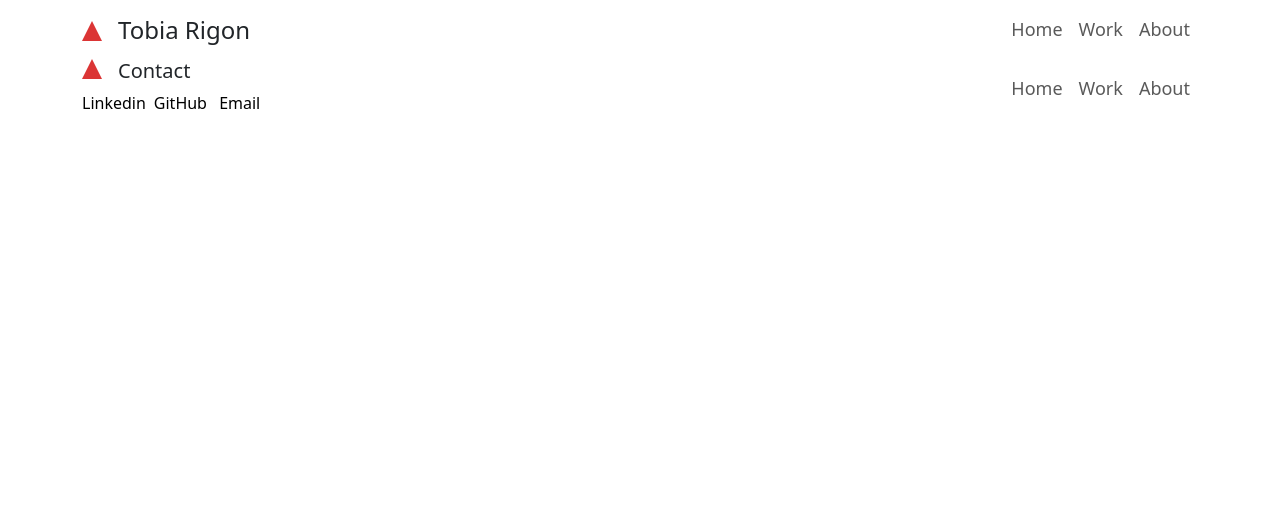
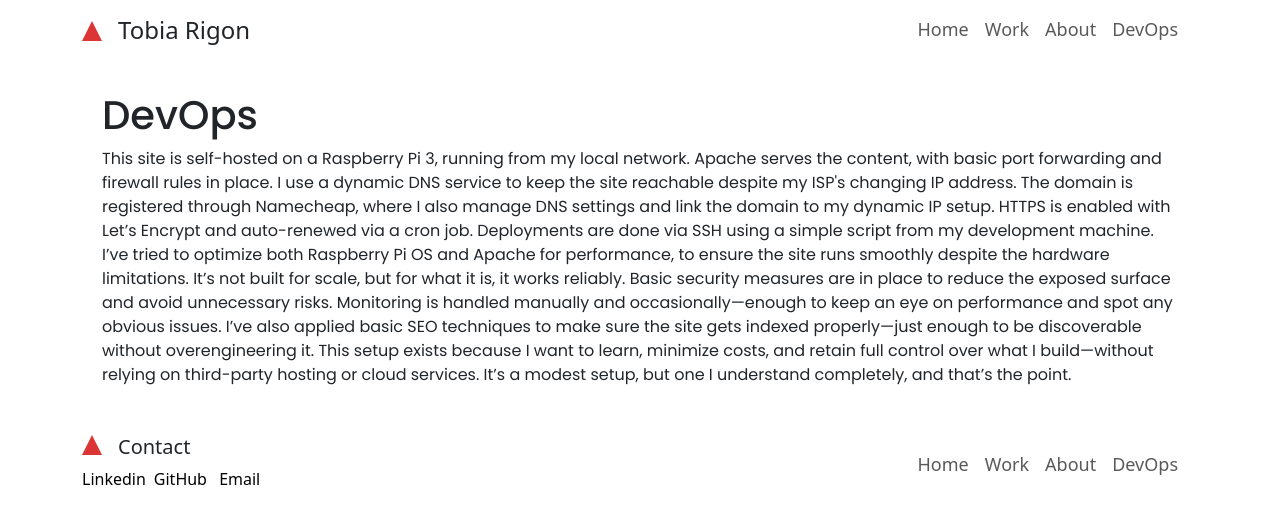
Before and after one commit to TobiaRigon/vue-portfolio, a Vue app: page /#/devops in a window 1280 px wide. Shown: the top 524 px of the page. Built offline with nearby package versions, Linux system fonts and the light colour scheme.

Commit message:
Devops + Burger Menu

```diff
--- a/src/components/NavComponent.vue
+++ b/src/components/NavComponent.vue
@@ -1,11 +1,29 @@
 <template>
-  <div>
   <nav
-      class="navbar navbar-expand"
+    class="navbar navbar-expand-md"
     style="background-color: rgba(255, 255, 255, 0)"
   >
-      <ul class="navbar-nav d-flex flex-row">
-        <!-- Aggiunto 'd-flex flex-row' per mantenere gli elementi in linea -->
+    <div
+      class="container-fluid d-flex justify-content-between align-items-center"
+    >
+      <!-- Hamburger toggle button -->
+      <button
+        class="navbar-toggler ms-auto"
+        type="button"
+        data-bs-toggle="collapse"
+        data-bs-target="#navbarNav"
+        aria-controls="navbarNav"
+        aria-expanded="false"
+        aria-label="Toggle navigation"
+      >
+        <span class="navbar-toggler-icon"></span>
+      </button>
+
+      <!-- Collapsing nav items -->
+      <div class="collapse navbar-collapse" id="navbarNav">
+        <ul
+          class="navbar-nav ms-auto text-end align-items-end flex-column flex-md-row"
+        >
           <li class="nav-item">
             <router-link to="/" class="nav-link">Home</router-link>
           </li>
@@ -15,9 +33,13 @@
           <li class="nav-item">
             <router-link to="/about" class="nav-link">About</router-link>
           </li>
+          <li class="nav-item">
+            <router-link to="/devops" class="nav-link">DevOps</router-link>
+          </li>
         </ul>
+      </div>
+    </div>
   </nav>
-  </div>
 </template>
 
 <script>
@@ -27,6 +49,11 @@ export default {
 </script>
 
 <style scoped>
+.navbar-toggler:focus {
+  box-shadow: none;
+  outline: none;
+}
+
 li {
   font-size: 18px;
 }
--- a/src/main.js
+++ b/src/main.js
@@ -10,11 +10,13 @@ import MainLayout  from './layouts/MainLayout.vue'
 import HomePage from './pages/HomePage.vue'
 import AboutPage from './pages/AboutPage.vue'
 import WorkPage from './pages/WorkPage.vue'
+import DevOpsPage from './pages/DevOpsPage.vue';
 
 const routes = [
    {path: '/', component: HomePage} ,
    {path: '/about', component: AboutPage} ,
    {path: '/work', component: WorkPage} ,
+   { path: '/devops', component: DevOpsPage },
 ]
 
 
--- /dev/null
+++ b/src/pages/DevOpsPage.vue
@@ -0,0 +1,39 @@
+<template>
+  <div class="container">
+    <h1>DevOps</h1>
+    <p>
+      This site is self-hosted on a Raspberry Pi 3, running from my local
+      network. Apache serves the content, with basic port forwarding and
+      firewall rules in place. I use a dynamic DNS service to keep the site
+      reachable despite my ISP's changing IP address. The domain is registered
+      through Namecheap, where I also manage DNS settings and link the domain to
+      my dynamic IP setup. HTTPS is enabled with Let’s Encrypt and auto-renewed
+      via a cron job. Deployments are done via SSH using a simple script from my
+      development machine. I’ve tried to optimize both Raspberry Pi OS and
+      Apache for performance, to ensure the site runs smoothly despite the
+      hardware limitations. It’s not built for scale, but for what it is, it
+      works reliably. Basic security measures are in place to reduce the exposed
+      surface and avoid unnecessary risks. Monitoring is handled manually and
+      occasionally—enough to keep an eye on performance and spot any obvious
+      issues. I’ve also applied basic SEO techniques to make sure the site gets
+      indexed properly—just enough to be discoverable without overengineering
+      it. This setup exists because I want to learn, minimize costs, and retain
+      full control over what I build—without relying on third-party hosting or
+      cloud services. It’s a modest setup, but one I understand completely, and
+      that’s the point.
+    </p>
+    <!-- Aggiungi qui contenuti, immagini, tools, ecc -->
+  </div>
+</template>
+
+<script>
+export default {
+  name: "DevOpsPage",
+};
+</script>
+
+<style scoped>
+.container {
+  padding: 2rem;
+}
+</style>
```
Lines whose indentation alone changed are shown as unchanged.
